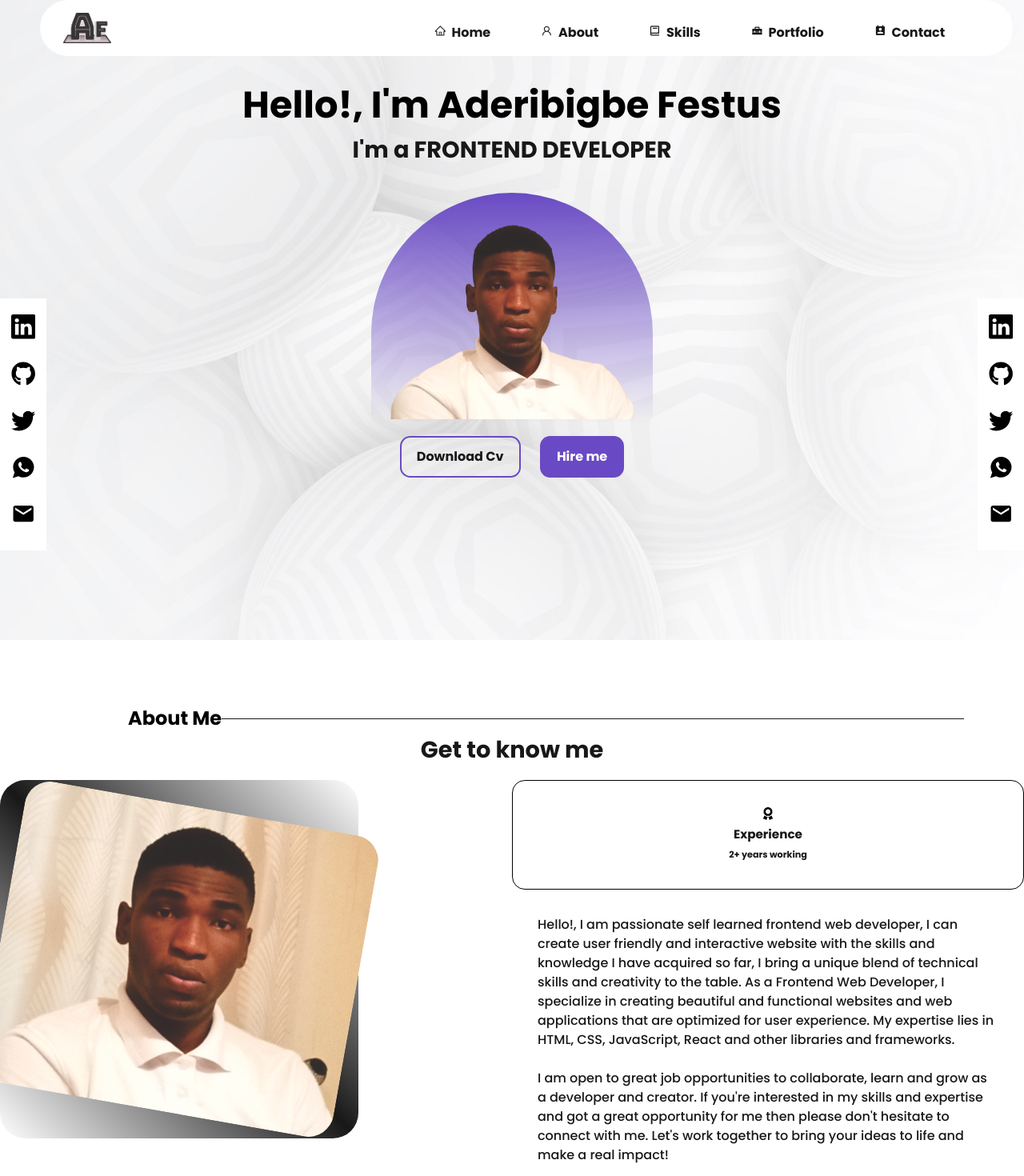
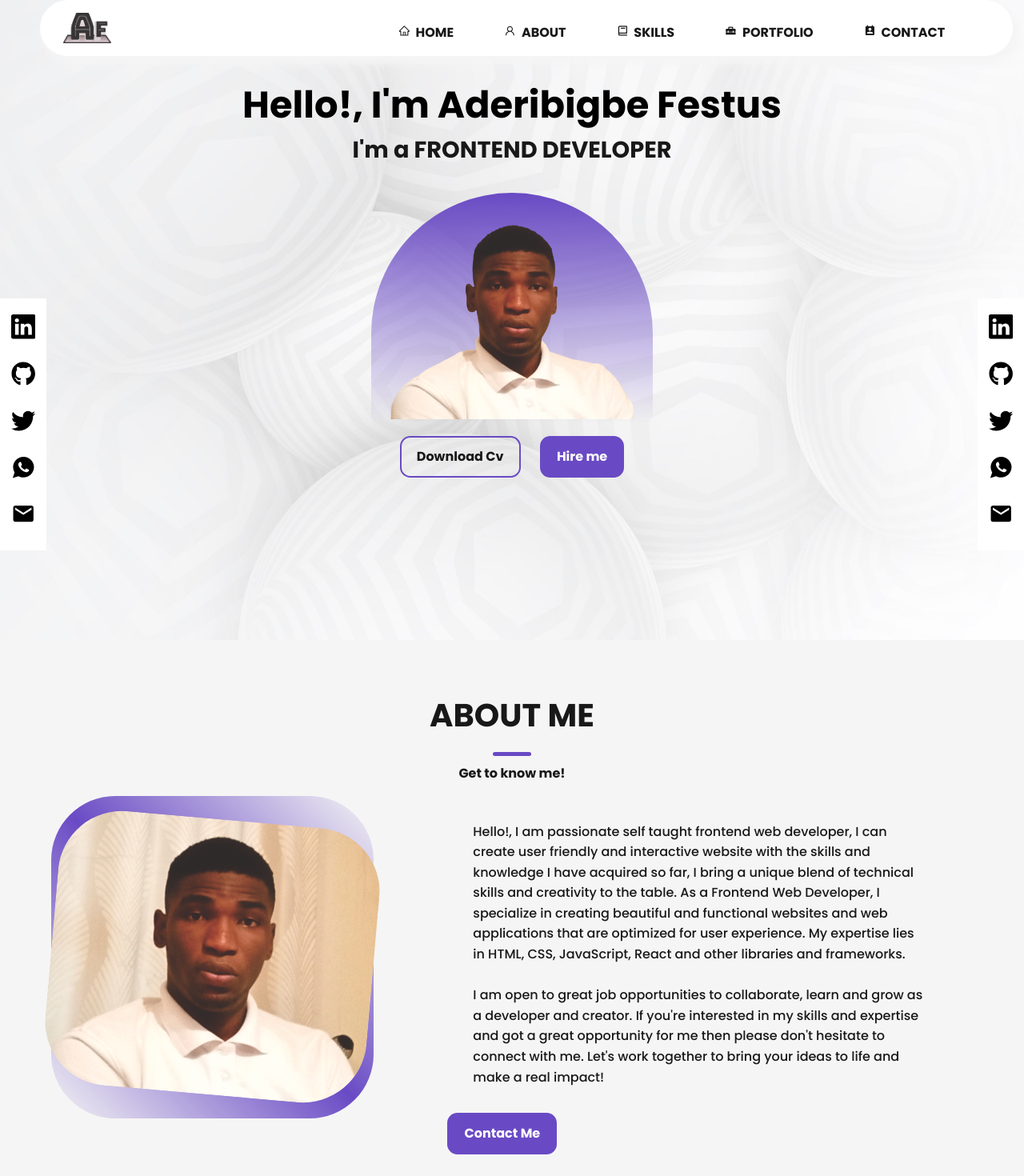
Before and after one commit to Festus891/Personal-Portfolio, a React (Create React App) app: page / in a window 1280 px wide. Shown: the top 1470 px of the page at 80% size. Built offline with nearby package versions, Linux system fonts and the light colour scheme.

Commit message:
updating

```diff
--- a/src/components/HeaderFixed/HeaderFixed.css
+++ b/src/components/HeaderFixed/HeaderFixed.css
@@ -16,6 +16,8 @@ div > a > img {
   z-index: 99;
   border-radius: 3rem;
   background-color: var(--color-white);
+  /* filter: drop-shadow(12px 8px 4px grey); */
+  box-shadow: 4px 7px 10px 3px whitesmoke;
 }
 
 .header_link {
@@ -35,10 +37,6 @@ ul > li > a {
 }
 
 ul > li > a:hover {
-  border-bottom: 3.5px solid var(--color-purple);
-  padding-bottom: 1px;
-  width: 20px;
-  width: max-content;
   color: var(--color-purple);
 }
 
@@ -46,12 +44,6 @@ ul > li > a:hover {
   padding: 14px 0px 0 0;
   font-size: 1.8rem;
 }
-
-/* ul > li > a.active{
-    border-bottom: 3.5px solid var(--color-black);
-    color: var(--color-black);
-    padding-bottom: 1.3px;
-} */
 
 .menu {
   display: none;
@@ -97,12 +89,7 @@ ul > li > a:hover {
     display: block;
     padding: 0.5rem 10px;
     color: #222;
-  }
-
-  ul > li > a:hover {
-    backdrop-filter: blur(20px);
-    border-radius: none;
-    border: none;
+    border-bottom: 1px solid var(--color-b-primary);
   }
 
   .menu {
--- a/src/components/HeaderFixed/HeaderFixed.jsx
+++ b/src/components/HeaderFixed/HeaderFixed.jsx
@@ -1,51 +1,91 @@
-import React from 'react'
-import './HeaderFixed.css'
-import {AiOutlineHome} from 'react-icons/ai'
-import {AiOutlineUser} from 'react-icons/ai'
-import {BiBook} from 'react-icons/bi'
-import {MdHomeRepairService} from 'react-icons/md'
-import {MdPermContactCalendar} from 'react-icons/md'
-import {GiHamburgerMenu} from 'react-icons/gi'
-import {GiCancel} from 'react-icons/gi'
-import NewLogo from '../../asset/logo.png'
+import React from "react";
+import "./HeaderFixed.css";
+import { AiOutlineHome } from "react-icons/ai";
+import { AiOutlineUser } from "react-icons/ai";
+import { BiBook } from "react-icons/bi";
+import { MdHomeRepairService } from "react-icons/md";
+import { MdPermContactCalendar } from "react-icons/md";
+import { GiHamburgerMenu } from "react-icons/gi";
+import { GiCancel } from "react-icons/gi";
+import NewLogo from "../../asset/logo.png";
 
-import { useState } from 'react'
+import { useState } from "react";
 
 const HeaderFixed = () => {
+  const [active, setActive] = useState("#");
 
-  const[active, setActive] = useState('#')
+  const [clicked, setClick] = useState(false);
 
-  const[clicked, setClick]= useState(false);
-
-  const handleClick =() =>{
-        setClick(!clicked)
-  }
+  const handleClick = () => {
+    setClick(!clicked);
+  };
 
   return (
-    <div  className='header_fixed_container'>
-
-        <div className="header_logo" >
+    <div className="header_fixed_container">
+      <div className="header_logo">
         <a href="#">
           <img src={NewLogo} alt="logo" />
         </a>
       </div>
 
-        <div onClick={handleClick} className='menu'>
-          {clicked ? <GiCancel/> : <GiHamburgerMenu/> }
+      <div onClick={handleClick} className="menu">
+        {clicked ? <GiCancel /> : <GiHamburgerMenu />}
       </div>
 
-            <ul className={clicked ? "header_link active" : "header_link" }>
-                   <li><a href="#" onClick={()=>setActive('#')} className={active === '#' ? 'active' : ''}><AiOutlineHome className='list_icon'/>Home</a></li>
-                    <li><a href="#about" onClick={()=>setActive('#about')} className={active === '#about' ? 'active' : ''}><AiOutlineUser className='list_icon'/>About</a></li>
-                    <li><a href="#skills" onClick={()=>setActive('#experience')} className={active === '#eskills' ? 'active' : ''}><BiBook className='list_icon'/>Skills</a></li>
-                    <li><a href="#portfolio" onClick={()=>setActive('#portfolio')} className={active === '#portfolio' ? 'active' : ''}><MdHomeRepairService className='list_icon' />Portfolio</a></li>
-                    <li><a href="#contact" onClick={()=>setActive('#contact')} className={active === '#contact' ? 'active' : ''}><MdPermContactCalendar className='list_icon'/>Contact</a></li>
+      <ul className={clicked ? "header_link active" : "header_link"}>
+        <li>
+          <a
+            href="#"
+            onClick={() => setActive("#")}
+            className={active === "#" ? "active" : ""}
+          >
+            <AiOutlineHome className="list_icon" />
+            HOME
+          </a>
+        </li>
+        <li>
+          <a
+            href="#about"
+            onClick={() => setActive("#about")}
+            className={active === "#about" ? "active" : ""}
+          >
+            <AiOutlineUser className="list_icon" />
+            ABOUT
+          </a>
+        </li>
+        <li>
+          <a
+            href="#skills"
+            onClick={() => setActive("#experience")}
+            className={active === "#eskills" ? "active" : ""}
+          >
+            <BiBook className="list_icon" />
+            SKILLS
+          </a>
+        </li>
+        <li>
+          <a
+            href="#portfolio"
+            onClick={() => setActive("#portfolio")}
+            className={active === "#portfolio" ? "active" : ""}
+          >
+            <MdHomeRepairService className="list_icon" />
+            PORTFOLIO
+          </a>
+        </li>
+        <li>
+          <a
+            href="#contact"
+            onClick={() => setActive("#contact")}
+            className={active === "#contact" ? "active" : ""}
+          >
+            <MdPermContactCalendar className="list_icon" />
+            CONTACT
+          </a>
+        </li>
       </ul>
+    </div>
+  );
+};
 
-
-
-    </div>
-  )
-}
-
-export default HeaderFixed
+export default HeaderFixed;
--- a/src/components/about/About.jsx
+++ b/src/components/about/About.jsx
@@ -1,41 +1,39 @@
-import React, { useEffect } from 'react'
-import './about.css'
-import profile from '../../asset/profile.png'
-import {FaAward} from 'react-icons/fa'
-import {FiUsers} from 'react-icons/fi'
-import {VscFolderLibrary} from 'react-icons/vsc'
-import {motion, useAnimation} from 'framer-motion';
-import { useInView } from 'react-intersection-observer'
-
-
+import React, { useEffect } from "react";
+import "./about.css";
+import profile from "../../asset/profile.png";
+import { FaAward } from "react-icons/fa";
+import { FiUsers } from "react-icons/fi";
+import { VscFolderLibrary } from "react-icons/vsc";
+import { motion, useAnimation } from "framer-motion";
+import { useInView } from "react-intersection-observer";
 
 const About = () => {
-  const {ref, inView} = useInView()
-  const animations =useAnimation();
+  const { ref, inView } = useInView();
+  const animations = useAnimation();
 
-  useEffect(()=>{
-    if(inView){
+  useEffect(() => {
+    if (inView) {
       animations.start({
         x: 0,
         transition: {
-          type: 'spring', duration: 4, bounce:0.4
-        }
-      })
+          type: "spring",
+          duration: 4,
+          bounce: 0.4,
+        },
+      });
     }
 
-    if(!inView){
-      animations.start({x: "-100vw"})
+    if (!inView) {
+      animations.start({ x: "100vw" });
     }
-      console.log("use effect hook, inView=" ,inView)
-  }, [inView])
+    console.log("use effect hook, inView=", inView);
+  }, [inView]);
   return (
-    <motion.section id='about' ref={ref}>
-      <div className="text">
-        <h2>About Me</h2>
-      </div>
+    <motion.section id="about" ref={ref}>
+      <h2>ABOUT ME</h2>
+      <div className="text"></div>
 
-      <h5>Get to know me</h5>
-
+      <h5>Get to know me!</h5>
 
       <motion.div className="container about_container" animate={animations}>
         <div className="about_me">
@@ -44,38 +42,48 @@ const About = () => {
           </div>
         </div>
 
-        <motion.div className="about_content" >
-          <div className="about_cards">
-              <article className='about_card'>
-                  <FaAward className='about_icon' />
+        <motion.div className="about_content">
+          {/* <div className="about_cards">
+            <article className="about_card">
+              <FaAward className="about_icon" />
               <h5>Experience</h5>
               <small>2+ years working</small>
             </article>
-                {/* <article className='about_card'>
-                  <FiUsers className='about_icon' />
+            <article className="about_card">
+              <FiUsers className="about_icon" />
               <h5>Clients</h5>
               <small>200+ worldwide</small>
             </article>
-                <article className='about_card'>
-                  <VscFolderLibrary className='about_icon'/>
+            <article className="about_card">
+              <VscFolderLibrary className="about_icon" />
               <h5>Project</h5>
               <small>80+ project</small>
-                </article> */}
-          </div>
-          <p>Hello!, I am passionate self learned frontend web developer, I can create user friendly and interactive website with the skills and knowledge I have acquired so far, I bring a unique blend of technical skills and creativity to the table. As a Frontend Web Developer, I specialize in creating beautiful and functional websites and web applications that are optimized for user experience. My expertise lies in HTML, CSS, JavaScript, React and other libraries and frameworks.
+            </article>
+          </div> */}
+          <p>
+            Hello!, I am passionate self taught frontend web developer, I can
+            create user friendly and interactive website with the skills and
+            knowledge I have acquired so far, I bring a unique blend of
+            technical skills and creativity to the table. As a Frontend Web
+            Developer, I specialize in creating beautiful and functional
+            websites and web applications that are optimized for user
+            experience. My expertise lies in HTML, CSS, JavaScript, React and
+            other libraries and frameworks.
             <br />
-            <br/>
-            I am open to great job opportunities to collaborate, learn and grow as a developer and creator. If you're interested in my skills and expertise and got a great opportunity for me then please don't hesitate to connect with me. Let's work together to bring your ideas to life and make a real impact!
+            <br />I am open to great job opportunities to collaborate, learn and
+            grow as a developer and creator. If you're interested in my skills
+            and expertise and got a great opportunity for me then please don't
+            hesitate to connect with me. Let's work together to bring your ideas
+            to life and make a real impact!
           </p>
 
-          <a href="#contact" className='btn btn-primary'>Contact Me</a>
+          <a href="#contact" className="btn btn-primary">
+            Contact Me
+          </a>
         </motion.div>
       </motion.div>
+    </motion.section>
+  );
+};
 
-
-
-    </motion.section>
-  )
-}
-
-export default About
+export default About;
--- a/src/components/about/about.css
+++ b/src/components/about/about.css
@@ -1,66 +1,48 @@
-.about_container{
+#about {
+  background-color: var(--color-whitesmoke);
+}
+.about_container {
   display: grid;
-    grid-template-columns: 35% 50%;
-    gap: 15%;
+  grid-template-columns: 35% 55%;
+  gap: 8%;
   margin-top: 0;
-
 }
 
-h2{
-    font: bold;
-    font-size: 1.5rem ;
-}
-
-
-.text{
-    margin-left: 10rem;
-    margin-bottom: 0;
-    display: flex;
-    padding-bottom: 0;
-}
-
-
-
-.text::after{
-    content: "";
-    width: 58rem;
-    height: 1px;
-    margin-top: 18px;
-    background-color: var(--color-b-primary);
-}
-
-
-
-.about_me{
+.about_me {
   width: 100%;
   aspect-ratio: 1/1;
-    border-radius: 2rem;
-    background: linear-gradient(45deg, transparent, var(--color-b-primary), transparent);
+  border-radius: 5rem;
+  background: linear-gradient(
+    45deg,
+    transparent,
+    var(--color-purple),
+    transparent
+  );
   display: grid;
   place-items: center;
 }
 
-.about_me_image{
-    border-radius: 2rem;
+.about_me_image {
+  border-radius: 5rem;
   overflow: hidden;
-    transform: rotate(10deg);
+  transform: rotate(5deg);
   transition: var(--transition);
 }
 
-.about_me_image:hover{
+.about_me_image:hover {
   transform: rotate(0);
   transition: var(--transition);
 }
 
-.about_cards{
+.about_cards {
   display: grid;
   grid-template-columns: repeat(1, 1fr);
   /* for more than one cards in the container(three cards) */
   /* grid-template-columns: repeat(3, 1fr); */
-    gap:  1.5rem;
+  gap: 1.5rem;
 }
 
-.about_card{
+.about_card {
   border: 1px solid var(--color-black);
   border-radius: 1rem;
   padding: 2rem;
@@ -68,98 +50,57 @@ h2{
   background: transparent;
 }
 
-
-
-.about_card h5{
+.about_card h5 {
   font-size: 0.95rem;
   font-weight: bold;
 }
 
-.about_card small{
+.about_card small {
   font-size: 0.7rem;
   color: var(--color-b-primary);
   font-weight: bold;
 }
 
-.about_content p{
+.about_content p {
   margin: 2rem;
+  text-align: left;
+  line-height: 1.6rem;
   color: var(--color-b-primary);
   font-weight: 500;
 }
 
-
 /* ----------Medium Device design----- */
 
 @media screen and (max-width: 1024px) {
-        .about_container{
+  .about_container {
     grid-template-columns: 1fr;
-            gap: 0
+    gap: 0;
   }
 
-        .about_me{
+  .about_me {
     width: 50%;
-            margin: 1rem auto 4rem;
+    margin: 0 auto 0rem;
   }
 
-        .about_content p{
-            margin: 1rem 0 1.5rem;
-        }
-
-        .text::after{
-            display: none;
-        }
-
-        section > .text{
-            align-items: center;
-            color: var(--color-b-primary);
-            width: fit-content;
-            font-weight: bolder;
-            /* margin: auto; */
-            padding-bottom: 0;
-            border-bottom: 2px solid var(--color-b-primary);
-        }
-
-        h2{
-            color: var(--color-b-primary);
-        }
-
-        #about > h5{
-            text-align: center;
-            margin: auto;
-            color: var(--color-b-primary);
-            font-weight: bolder;
-            padding-top: 10px;
-
+  .about_content p {
+    margin: 0rem 0 1.5rem;
   }
 }
 
 @media screen and (max-width: 600px) {
-        .about_me{
+  .about_me {
     width: 65%;
-            margin: 0 auto 3rem;
+    margin: 0 auto 0rem;
   }
 
-        .about_cards{
-            grid-template-columns:  1fr;
+  .about_cards {
+    grid-template-columns: 1fr;
     /* for more than one card in the container */
     /* grid-template-columns:  1fr 1fr; */
     gap: 1rem;
   }
 
-        .about_content{
+  /* .about_content {
     text-align: center;
+  } */
 }
-
-        .about_content p{
-            margin: 1.5rem 0;
-        }
-
-        .text{
-            text-align: center;
-        }
-
-        .text::after{
-            display: none;
-        }
-
-}
--- a/src/components/header/Header.jsx
+++ b/src/components/header/Header.jsx
@@ -7,7 +7,7 @@ import HeaderSociial from "./HeaderSociial";
 const Header = () => {
   return (
     <header>
-      <div className="container header_container">
+      <div className="header_container">
         {/* <h2>Hello!, I'm</h2> */}
         <h1>Hello!, I'm Aderibigbe Festus</h1>
         <h5 className="text-light">I'm a FRONTEND DEVELOPER</h5>
--- a/src/components/header/header.css
+++ b/src/components/header/header.css
@@ -5,6 +5,7 @@ header {
   background-image: url(../../asset/white1.jpg);
   background-size: cover;
   background-repeat: no-repeat;
+  box-shadow: 4px 7px 10px 3px var(--color-white);
 }
 
 .header_container {
@@ -26,7 +27,7 @@ h2 {
   font-weight: bold;
 }
 
-h5 {
+.header_container h5 {
   font-size: 1.8rem;
   color: var(--color-b-primary);
   font-weight: bold;
@@ -71,33 +72,6 @@ h5 {
   padding: 18px;
 }
 
-/* .header_socials_left::after {
-  content: "";
-  width: 2px;
-  height: 2rem;
-  background-color: var(--color-b-primary);
-}
-.header_socials_left::before {
-  content: "";
-  width: 2px;
-  height: 2rem;
-  background-color: var(--color-b-primary);
-}
-
-.header_socials_right::after {
-  content: "";
-  width: 2px;
-  height: 2rem;
-  background-color: var(--color-b-primary);
-}
-
-.header_socials_right::before {
-  content: "";
-  width: 2px;
-  height: 2rem;
-  background-color: var(--color-b-primary);
-} */
-
 /* myself */
 
 .me {
@@ -117,6 +91,24 @@ h5 {
 @media screen and (max-width: 1024px) {
   header {
     height: 100vh;
+  }
+
+  .header_socials_left {
+    display: none;
+  }
+  .header_socials_right {
+    display: none;
+  }
+
+  h1 {
+    font-size: 2rem;
+    font-weight: bolder;
+  }
+
+  .header_container h5 {
+    font-size: 1.3rem;
+    color: var(--color-b-primary);
+    font-weight: bold;
   }
 }
 
--- a/src/index.css
+++ b/src/index.css
@@ -17,6 +17,7 @@
   --transition: all 400ms ease;
   --color-light: rgba(255, 255, 255, 0.6);
   --color-white: #fff;
+  --color-whitesmoke: whitesmoke;
   --color-purple: #694ac4;
   --color-black: black;
   --color-b-primary: #191818;
@@ -31,7 +32,7 @@ html {
 } */
 
 body {
-  background-color: var(--color-light);
+  background-color: var(--color-white);
   font-family: "Poppins", sans-serif;
   color: var(--color-black);
   line-height: 1.5;
@@ -43,37 +44,41 @@ body {
 /* -------General styling----- */
 
 .container {
-  width: var(--container-width-lg);
+  width: var(--container-width-ms);
   margin: 0 auto;
+  height: 80vh;
 }
 
 section {
-  margin-top: 5rem;
+  padding-top: 4rem;
   overflow: hidden;
+}
+
+.text {
+  width: 3rem;
+  height: 4.5px;
+  border-radius: 15px;
+  background-color: var(--color-purple);
+  margin-top: 0;
+  margin-bottom: 10px;
+  margin-left: auto;
+  margin-right: auto;
 }
 
 section > h2,
 section > h5 {
   text-align: center;
   color: var(--color-b-primary);
-  font-weight: bolder;
+  font-weight: bold;
   margin-bottom: 1rem;
 }
 
 section > h2 {
-  color: var(--color-white);
-  margin-bottom: 0.2rem;
+  font-size: 2.5rem;
 }
 
-section > h2::after {
-  content: "";
-  width: 10px;
-  height: 2rem;
-  background-color: var(--color-b-primary);
-}
-
-.text-light {
-  color: var(--color-b-primary);
+section > h5 {
+  font-size: 1rem;
 }
 
 a {
@@ -118,28 +123,13 @@ img {
 /* ----------Medium Device design----- */
 
 @media screen and (max-width: 1024px) {
-  body {
-    background-image: url(../src/asset/white4.jpg);
-    background-size: contain;
-    background-repeat: repeat;
-  }
-
   .container {
     width: var(--container-width-md);
+    height: 140vh;
   }
 
   section {
-    margin-top: 3rem;
-  }
-
-  section > .text {
-    align-items: center;
-    color: var(--color-white);
-    width: fit-content;
-    font-weight: bolder;
-    margin: auto;
-    padding-bottom: 0;
-    border-bottom: 2px solid var(--color-b-primary);
+    margin-top: 0rem;
   }
 
   #about > h5 {
@@ -147,7 +137,7 @@ img {
     margin: auto;
     color: var(--color-b-primary);
     font-weight: bolder;
-    padding-top: 10px;
+    padding-top: 2px;
   }
 }
 
```
Lines whose indentation alone changed are shown as unchanged.
